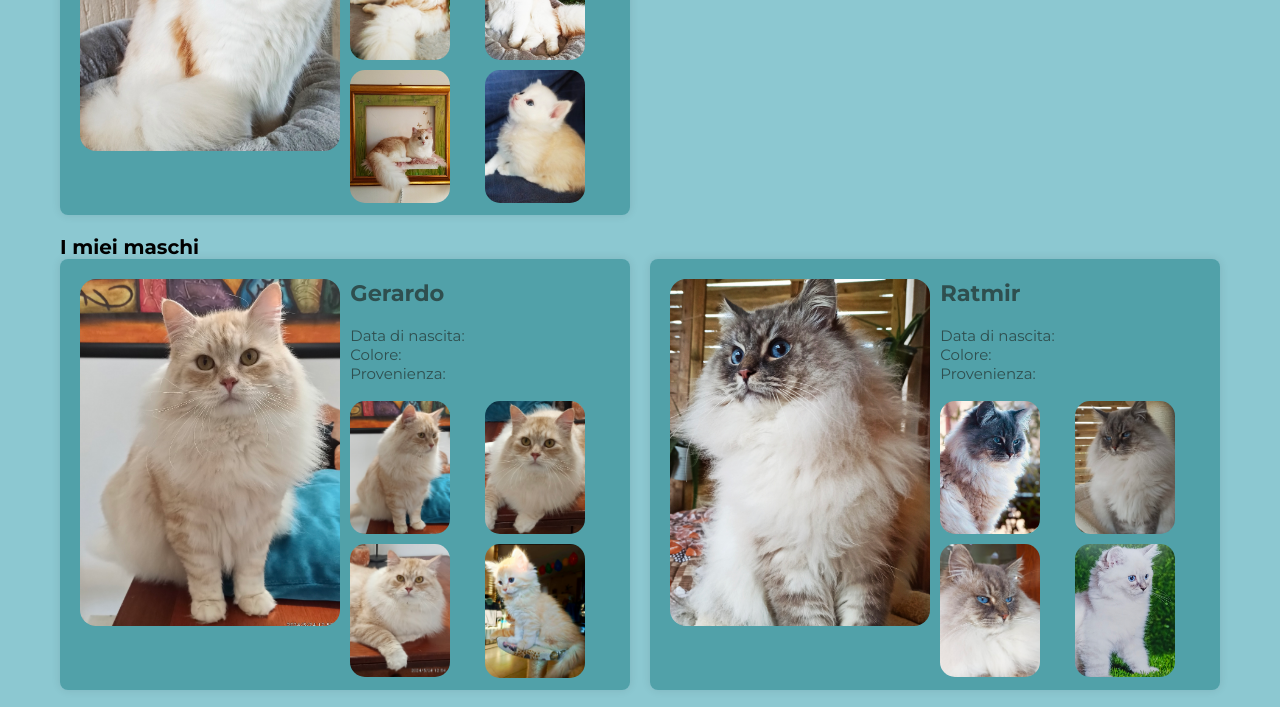
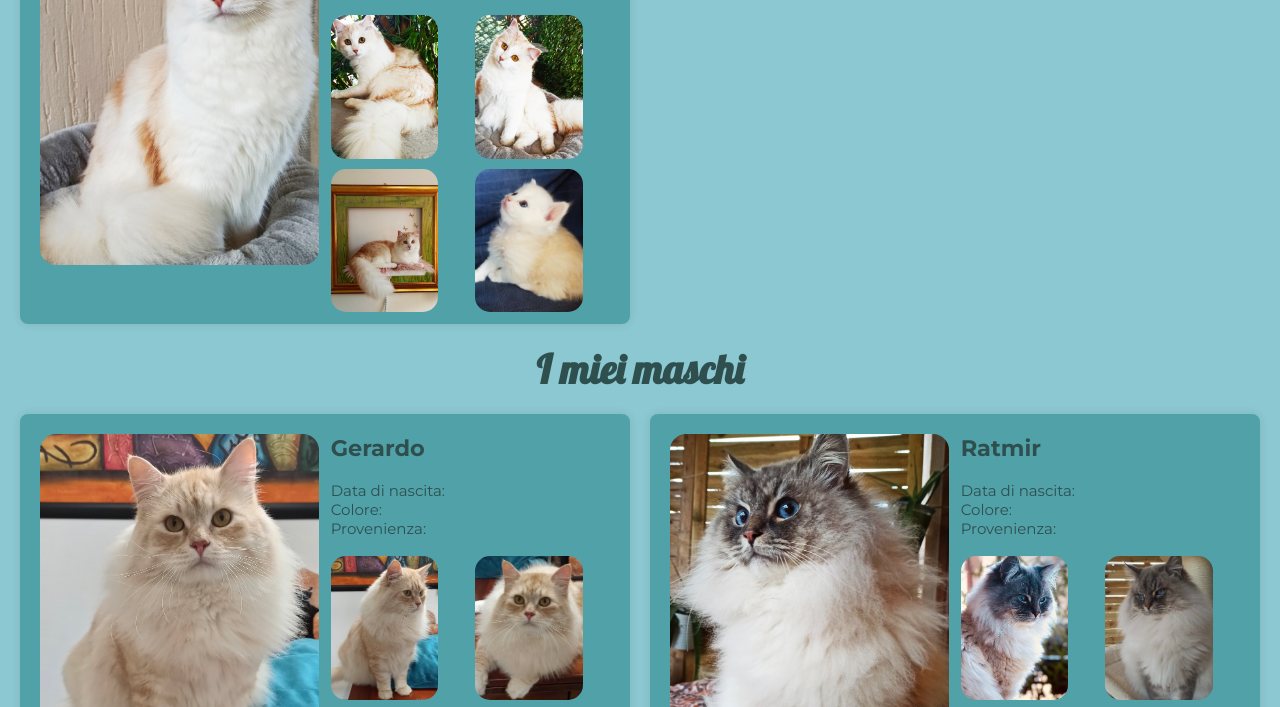
Before and after one commit to bsaviozz/amicidichiara-website, a plain HTML site: page files/riproduttori.html in a window 1280 px wide. Shown: the part 1285-1992 px from the top of the page. Drawn offline with Linux system fonts and the light colour scheme.

Commit message:
riproduttori

```diff
--- a/styles/responsive.css
+++ b/styles/responsive.css
@@ -50,6 +50,7 @@
     }
 
   }
+
   @media only screen and (max-width: 900px) {
 
     .sec-chisono, .sec-dispo, .sec-contatti{
--- a/styles/riproduttori.css
+++ b/styles/riproduttori.css
@@ -4,8 +4,16 @@
 
 .content-ripro {
     padding: 20px;
-    max-width: 1200px;
+    max-width: 1500px;
     margin: auto;
+}
+
+.title {
+    text-align: center;
+    font-family: "Lobster", sans-serif;
+    font-size: 4em;
+    margin-bottom: 20px;
+    color: #2F4F4F;
 }
 
 .cat-gallery-container {
@@ -29,6 +37,8 @@
 .cat-image {
     grid-column: 1 / 2;
     grid-row: 1 / 3;
+    /*display: flex;
+    align-items: center;*/
 }
 
 .big-image {
```
